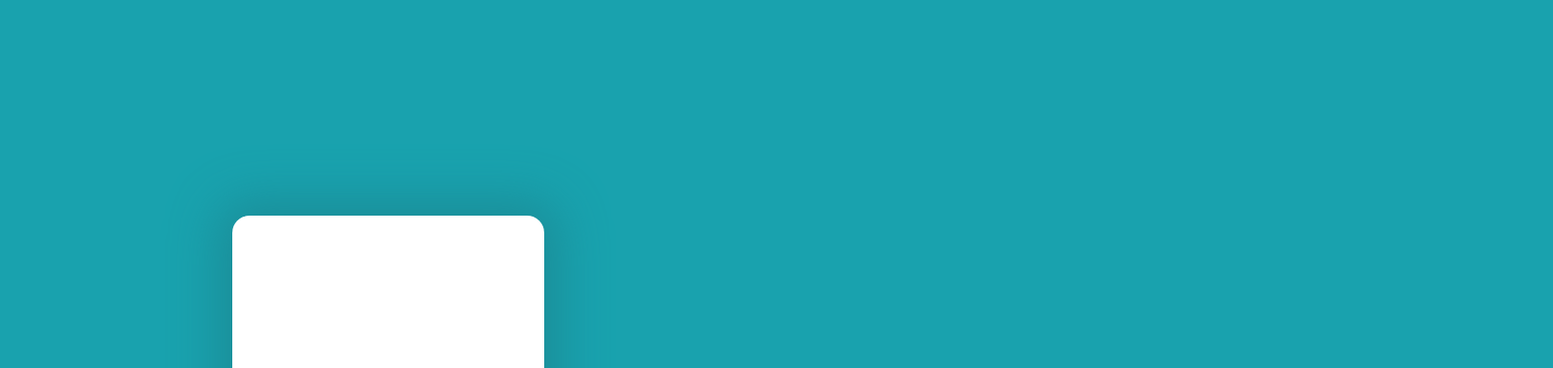
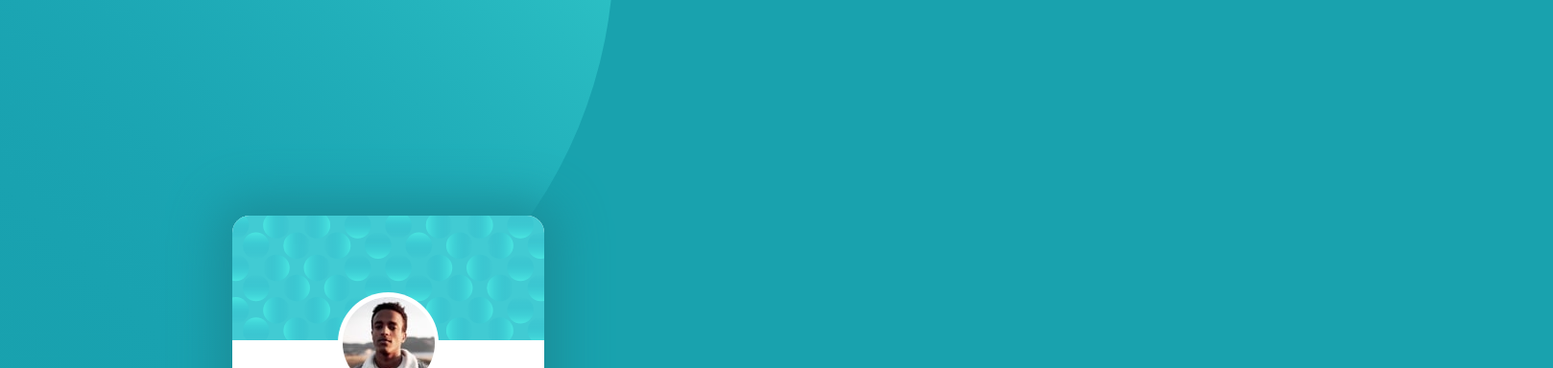
Before and after one commit to Al3kso/Profile-Card, a plain HTML site: page index.html in a window 1280 px wide. Shown: the top 384 px of the page at 96% size, 1618 px wide, since content can reach past the window. Drawn offline with Linux system fonts and the light colour scheme.

Commit message:
Update index.html

```diff
--- a/index.html
+++ b/index.html
@@ -20,19 +20,19 @@
 
 <body>
   <div class="circle1">
-    <img src="./images/bg-pattern-top.svg" alt="">
+    <img src="./bg-pattern-top.svg" alt="">
   </div>
 
   <div class="circle2">
-    <img src="./images/bg-pattern-bottom.svg" alt="">
+    <img src="./bg-pattern-bottom.svg" alt="">
   </div>
 
   <div class="card">
     <div class="pattern">
-      <img src="./images/bg-pattern-card.svg" alt="">
+      <img src="./bg-pattern-card.svg" alt="">
     </div>
     <div class="avatar">
-      <img src="./images/image-victor.jpg" alt="">
+      <img src="./image-victor.jpg" alt="">
     </div>
     <div class="personal-info">
       <h1>Victor Crest <span>26</span></h1>
```
